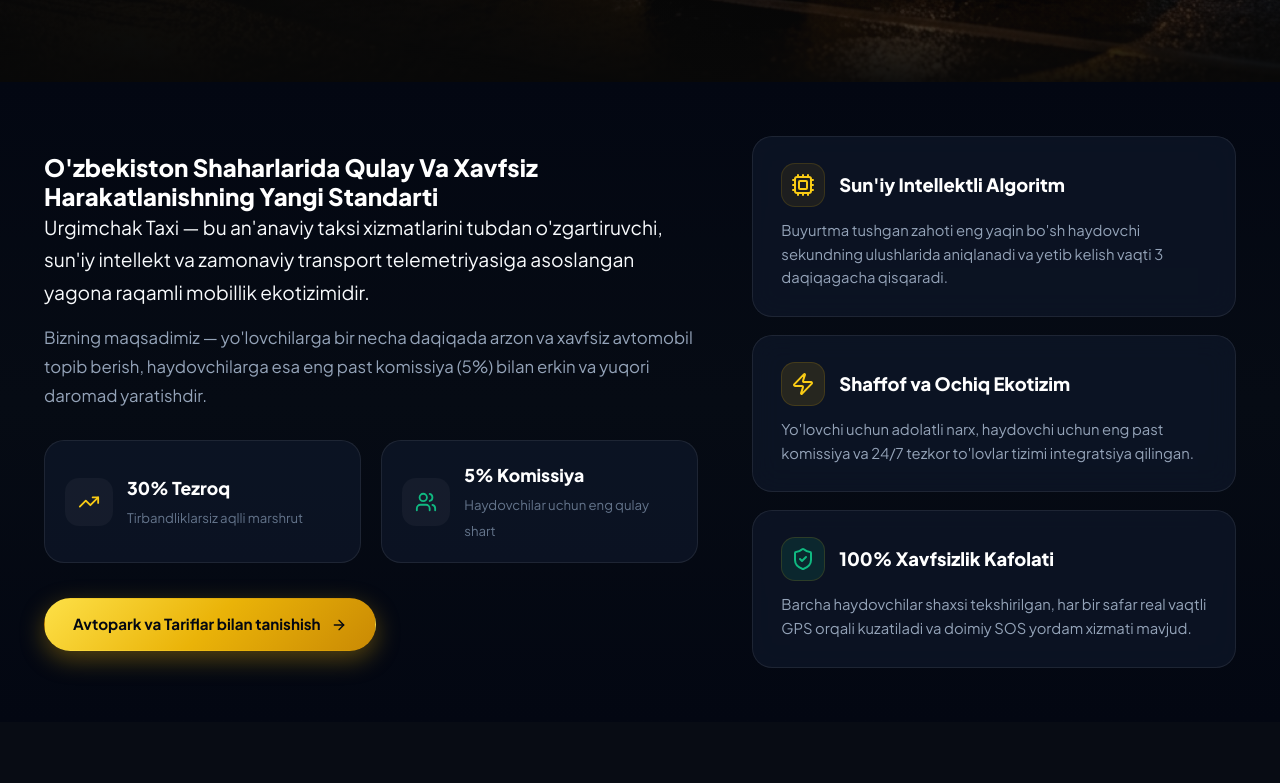
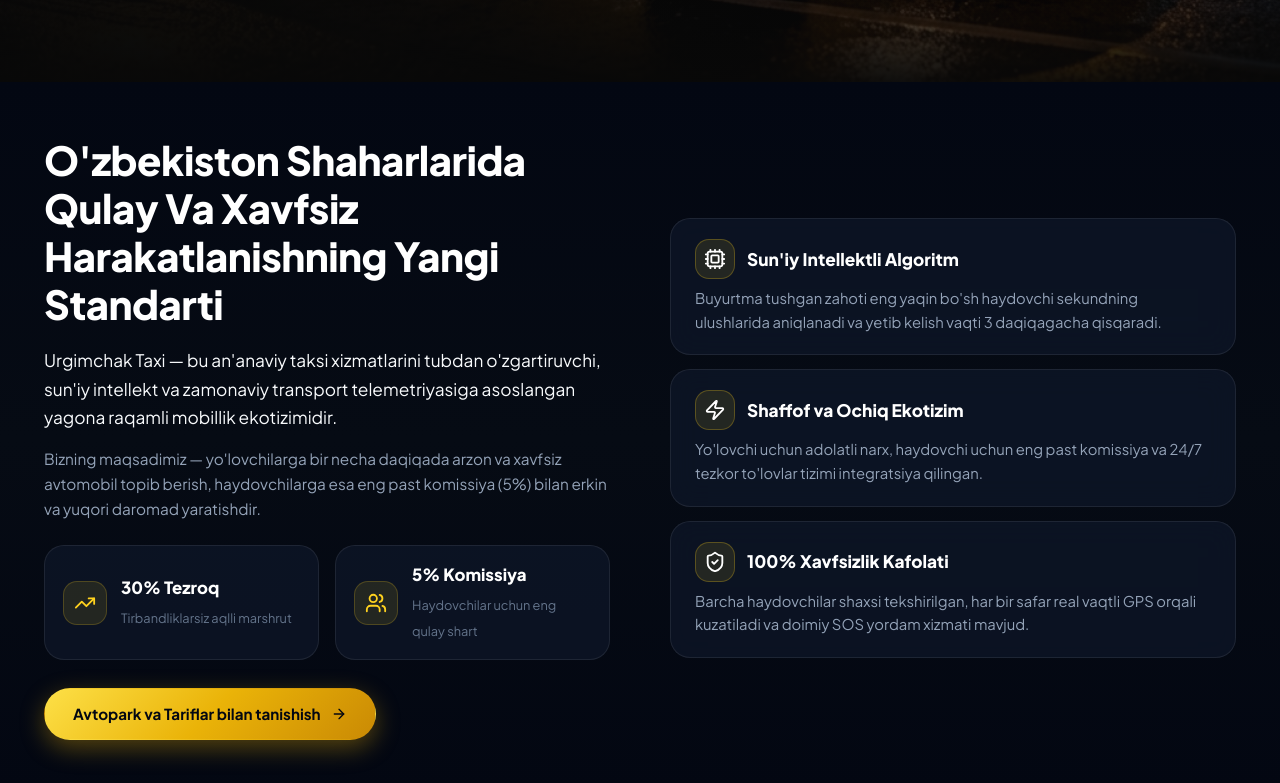
Before and after one commit to humoyun1773/taxi-landing-web, a React (Vite) app: page / in a window 1280 px wide. Shown: the part 718-1501 px from the top of the page. Built offline with nearby package versions, Linux system fonts and the light colour scheme.

Commit message:
style: balance About section layout grid to prevent squeezed cards and replace green icons with brand gold

```diff
--- a/src/components/AboutProject.tsx
+++ b/src/components/AboutProject.tsx
@@ -39,7 +39,7 @@
 
               <div className="about-metric">
                 <div className="metric-icon-wrap">
-                  <Users size={22} className="text-emerald" />
+                  <Users size={22} className="text-gold" />
                 </div>
                 <div>
                   <strong>{t('about.m2_title')}</strong>
@@ -67,8 +67,8 @@
             <div className="about-card-showcase">
               <div className="about-feature-box">
                 <div className="feat-header">
-                  <div className="feat-icon">
-                    <Cpu size={24} />
+                  <div className="feat-icon gold">
+                    <Cpu size={22} />
                   </div>
                   <h4>{t('about.f1_title')}</h4>
                 </div>
@@ -78,7 +78,7 @@
               <div className="about-feature-box">
                 <div className="feat-header">
                   <div className="feat-icon gold">
-                    <Zap size={24} />
+                    <Zap size={22} />
                   </div>
                   <h4>{t('about.f2_title')}</h4>
                 </div>
@@ -87,8 +87,8 @@
 
               <div className="about-feature-box">
                 <div className="feat-header">
-                  <div className="feat-icon green">
-                    <ShieldCheck size={24} />
+                  <div className="feat-icon gold">
+                    <ShieldCheck size={22} />
                   </div>
                   <h4>{t('about.f3_title')}</h4>
                 </div>
--- a/src/index.css
+++ b/src/index.css
@@ -986,36 +986,45 @@
 
 .about-grid {
   display: grid;
-  grid-template-columns: 1.15fr 0.85fr;
-  gap: clamp(32px, 4.5vw, 54px);
-  align-items: center;
+  grid-template-columns: 1fr 1fr;
+  gap: clamp(36px, 5vw, 60px);
+  align-items: center;
+}
+
+.about-info-col h2 {
+  font-size: clamp(2rem, 3.2vw, 2.5rem);
+  font-weight: 800;
+  line-height: 1.2;
+  color: var(--text-white);
+  margin-bottom: 18px;
+  letter-spacing: -0.5px;
 }
 
 .about-lead {
-  font-size: 1.2rem;
+  font-size: 1.08rem;
   color: var(--text-primary);
-  line-height: 1.7;
-  margin-bottom: 16px;
+  line-height: 1.65;
+  margin-bottom: 14px;
 }
 
 .about-text {
-  font-size: 1.05rem;
+  font-size: 0.96rem;
   color: var(--text-secondary);
-  line-height: 1.7;
-  margin-bottom: 30px;
+  line-height: 1.65;
+  margin-bottom: 24px;
 }
 
 .about-metrics-row {
   display: grid;
   grid-template-columns: 1fr 1fr;
-  gap: 20px;
-  margin-bottom: 35px;
+  gap: 16px;
+  margin-bottom: 28px;
 }
 
 .about-metric {
   background: var(--bg-card);
   border: 1px solid var(--border-glass);
-  padding: 20px;
+  padding: 16px 18px;
   border-radius: var(--radius-lg);
   display: flex;
   align-items: center;
@@ -1023,26 +1032,31 @@
 }
 
 .metric-icon-wrap {
-  width: 48px;
-  height: 48px;
+  width: 44px;
+  height: 44px;
   border-radius: var(--radius-md);
-  background: rgba(255, 255, 255, 0.04);
+  background: rgba(255, 210, 31, 0.1);
+  border: 1px solid rgba(255, 210, 31, 0.2);
   display: flex;
   align-items: center;
   justify-content: center;
   flex-shrink: 0;
 }
 
+.text-gold {
+  color: #FFD21F !important;
+}
+
 .about-metric strong {
   display: block;
-  font-size: 1.1rem;
+  font-size: 1.05rem;
   font-weight: 800;
   color: var(--text-white);
   margin-bottom: 2px;
 }
 
 .about-metric span {
-  font-size: 0.825rem;
+  font-size: 0.8rem;
   color: var(--text-muted);
 }
 
@@ -1053,38 +1067,44 @@
 .about-card-showcase {
   display: flex;
   flex-direction: column;
-  gap: 18px;
+  gap: 14px;
 }
 
 .about-feature-box {
   background: var(--bg-card);
   border: 1px solid var(--border-glass);
   border-radius: var(--radius-lg);
-  padding: 26px 28px;
+  padding: 20px 24px;
   transition: var(--transition);
   backdrop-filter: blur(14px);
 }
 
 .about-feature-box:hover {
-  border-color: var(--gold-400);
-  transform: translateX(6px);
+  border-color: #FFD21F;
+  transform: translateX(4px);
   background: var(--bg-card-hover);
 }
 
 .feat-header {
   display: flex;
   align-items: center;
-  gap: 14px;
-  margin-bottom: 12px;
+  gap: 12px;
+  margin-bottom: 8px;
+}
+
+.feat-header h4 {
+  font-size: 1.08rem;
+  font-weight: 800;
+  color: var(--text-white);
 }
 
 .feat-icon {
-  width: 44px;
-  height: 44px;
+  width: 40px;
+  height: 40px;
   border-radius: var(--radius-md);
-  background: rgba(234, 179, 8, 0.08);
-  border: 1px solid var(--border-gold-subtle);
-  color: var(--gold-400);
+  background: rgba(255, 210, 31, 0.1);
+  border: 1px solid rgba(255, 210, 31, 0.25);
+  color: #FFD21F;
   display: flex;
   align-items: center;
   justify-content: center;
@@ -1092,18 +1112,6 @@
 }
 
 .feat-icon.gold {
-  background: rgba(234, 179, 8, 0.12);
-  color: var(--gold-400);
-}
-
-.feat-icon.green {
-  background: rgba(16, 185, 129, 0.12);
-  color: var(--emerald);
-}
-
-.feat-header h4 {
-  font-size: 1.15rem;
-  font-weight: 800;
   color: var(--text-white);
 }
 
```
